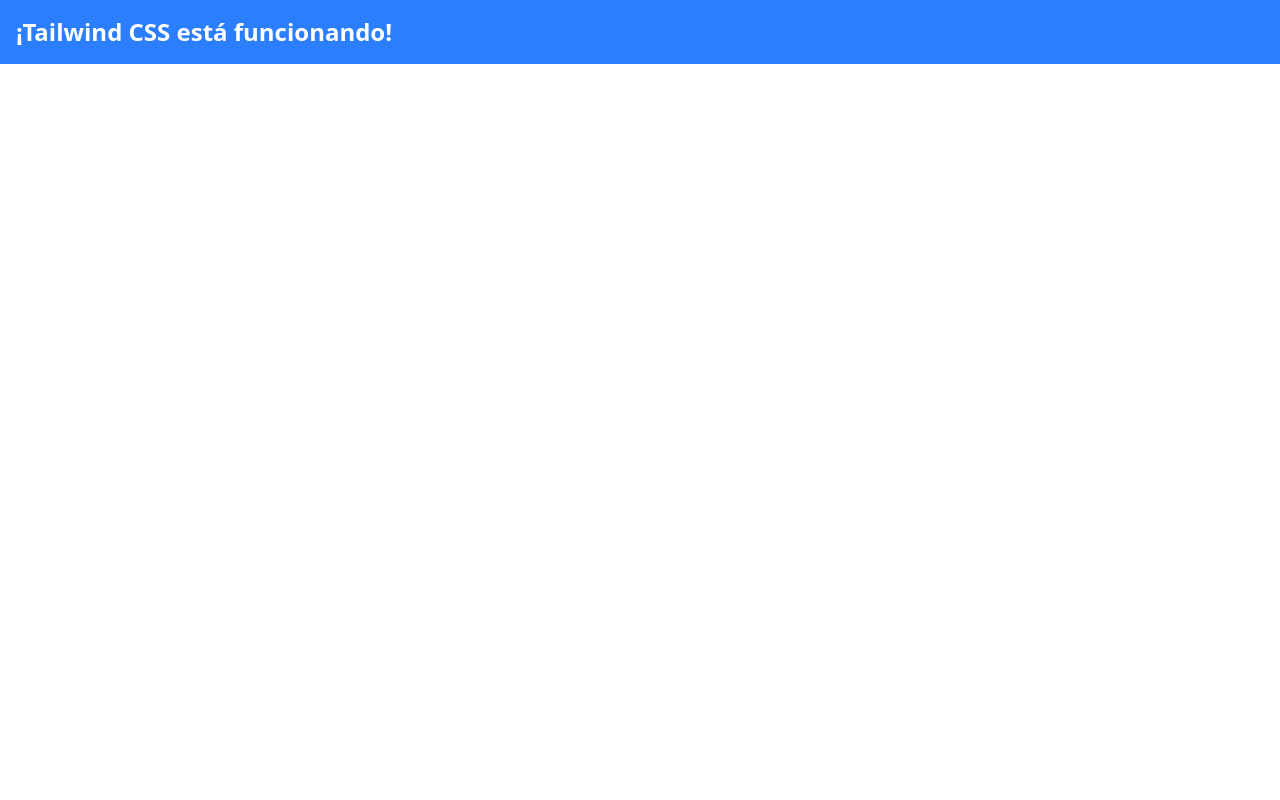
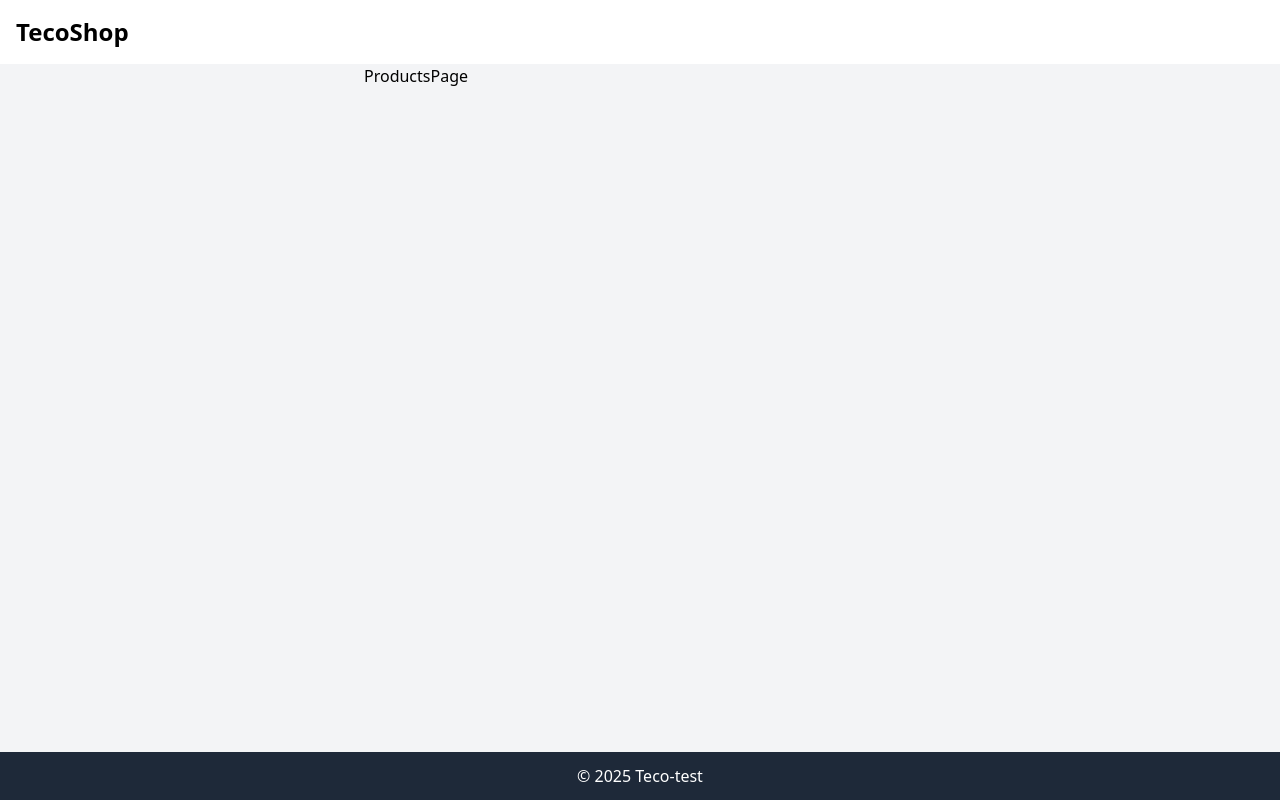
Before and after one commit to YanielFT/teco-test, a React (Vite) app: page / in a window 1280 px wide. Built offline with nearby package versions, Linux system fonts and the light colour scheme.

Commit message:
Building layout and routes

```diff
--- a/package.json
+++ b/package.json
@@ -17,6 +17,7 @@
     "react": "^19.0.0",
     "react-dom": "^19.0.0",
     "react-hook-form": "^7.55.0",
+    "react-icons": "^5.5.0",
     "react-redux": "^9.2.0",
     "react-router-dom": "^7.5.0",
     "teco-test": "file:",
--- a/src/App.tsx
+++ b/src/App.tsx
@@ -1,12 +1,9 @@
+import { AppRouter } from "./router/AppRouter";
+
 function App() {
   return (
-    <>
-      <div className="bg-blue-500 text-white p-4">
-        <h1 className="text-2xl font-bold text-red">
-          ¡Tailwind CSS está funcionando!
-        </h1>
-      </div>
-    </>
+    <AppRouter/>
+
   );
 }
 
--- /dev/null
+++ b/src/components/Navbar/Navbar.tsx
@@ -0,0 +1,23 @@
+import { BsCart2 } from "react-icons/bs"
+import { useNavigate } from "react-router-dom"
+
+export const Navbar = () => {
+    const navigate = useNavigate();
+    const toCart = () => {
+        navigate("/cart");
+    }
+  return (
+<nav className="bg-white border-gray-200 dark:bg-gray-900">
+  <div className="max-w-screen-xl flex flex-wrap items-center justify-between mx-auto p-4">
+    <a href="https://flowbite.com/" className="flex items-center space-x-3 rtl:space-x-reverse">
+        <span className="self-center text-2xl font-semibold whitespace-nowrap dark:text-white">TecoShop</span>
+    </a>
+    <button type="button"
+    onClick={toCart}
+    className="inline-flex items-center p-2 w-10 h-10 justify-center text-sm text-gray-500 rounded-lg md:hidden hover:bg-gray-100 focus:outline-none focus:ring-2 focus:ring-gray-200 dark:text-gray-400 dark:hover:bg-gray-700 dark:focus:ring-gray-600" aria-controls="navbar-default" aria-expanded="false">
+        <BsCart2 size={25}/>
+    </button>
+  </div>
+</nav>
+  )
+}
--- /dev/null
+++ b/src/components/Products/Layout/ProductsLayout.tsx
@@ -0,0 +1,21 @@
+import { Outlet } from "react-router-dom";
+import { Navbar } from "../../Navbar/Navbar";
+
+const ProductsLayout = () => {
+  return (
+<div className="flex flex-col min-h-screen">
+  <Navbar />
+  <main className="flex-grow px-4 sm:px-6 md:px-8 bg-gray-100">
+    <div className="max-w-screen-md text-center">
+      <Outlet />
+    </div>
+  </main>
+  <footer className="h-12 flex items-center justify-center bg-gray-800 text-white">
+    © 2025 Teco-test
+  </footer>
+</div>
+
+  );
+};
+
+export default ProductsLayout;
--- /dev/null
+++ b/src/page/ProductsPage.tsx
@@ -0,0 +1,7 @@
+import React from 'react'
+
+export const ProductsPage = () => {
+  return (
+    <div>ProductsPage</div>
+  )
+}
--- /dev/null
+++ b/src/router/AppRouter.tsx
@@ -0,0 +1,13 @@
+import { Route, Routes } from 'react-router-dom'
+import { ProductsPage } from '../page/ProductsPage'
+import ProductsLayout from '../components/Products/Layout/ProductsLayout'
+
+export const AppRouter = () => {
+  return (
+    <Routes>
+        <Route path='/'  element={<ProductsLayout/>} >
+            <Route index element={<ProductsPage/>}/>
+        </Route>
+    </Routes>
+  )
+}
```
Also changed, not shown: 2 other files (tests, documents, lock files or other folders).
